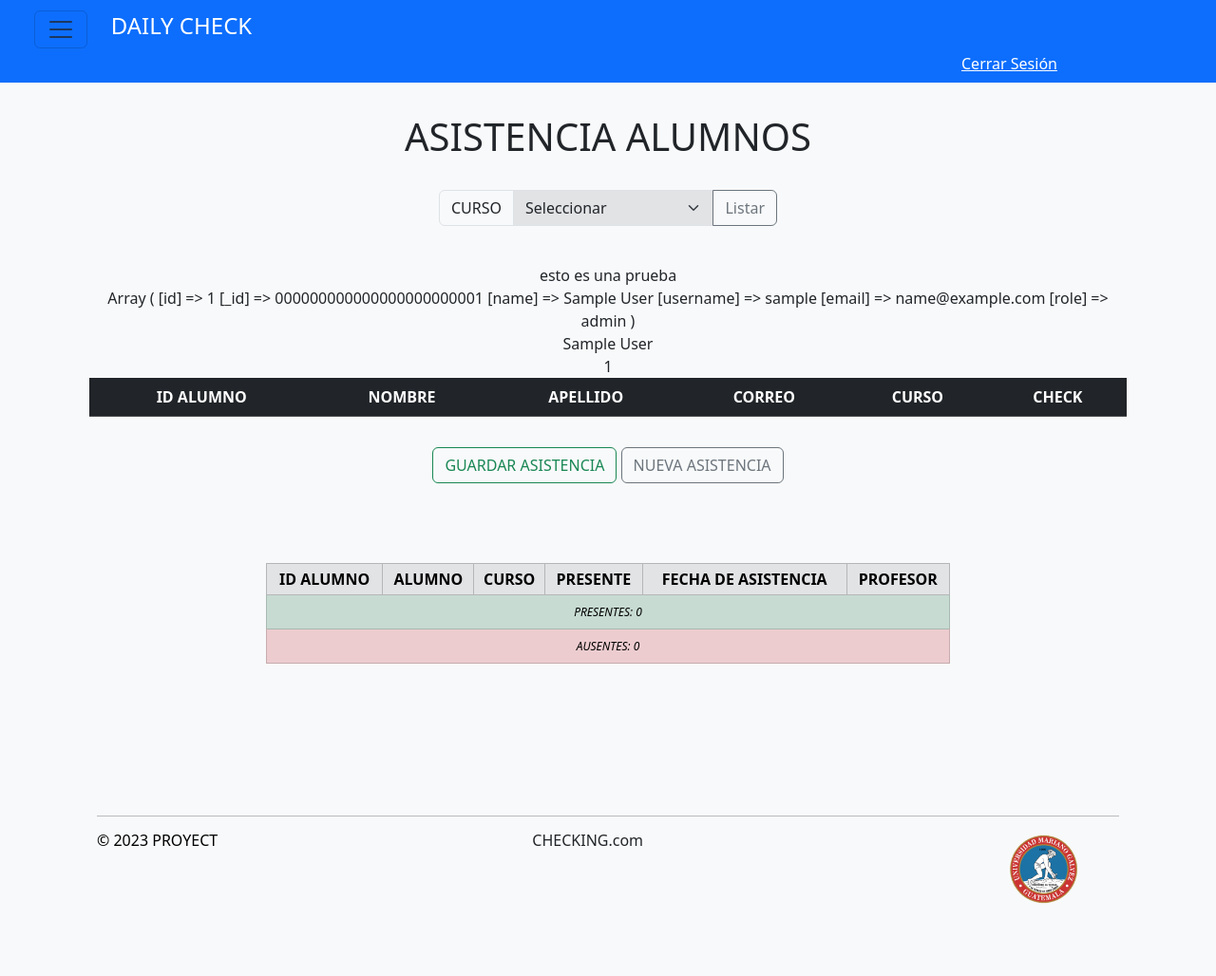
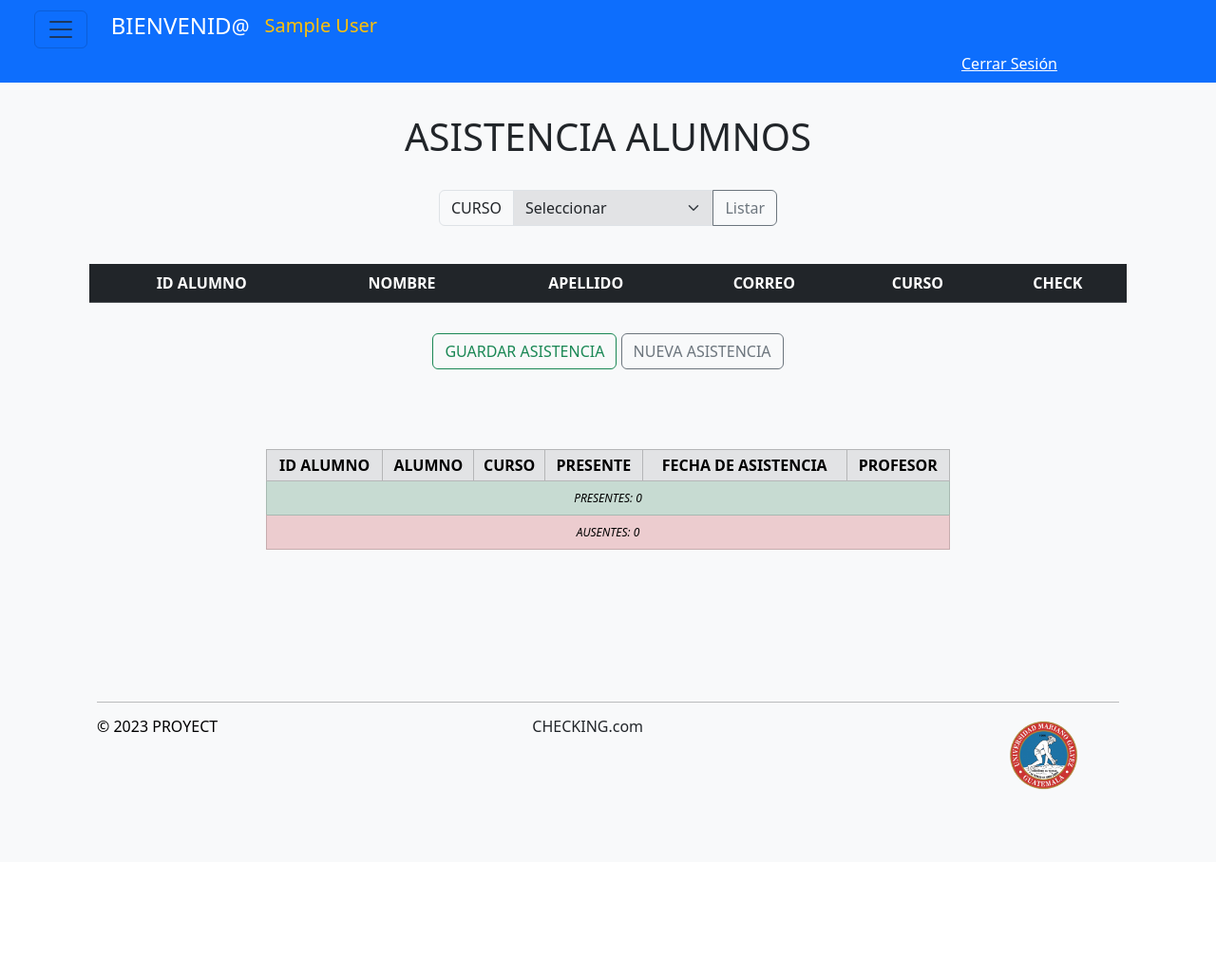
Before and after one commit to Davinchi211/digital, a PHP site: page /digital/vista_asis/asistencia.php in a window 1280 px wide. Shown: the whole page at 95% size. After the commit the page ends 832 px from the top, so only its background shows below. Run offline with PHP 8.4, Linux system fonts and the light colour scheme; the visitor is signed in with stand-in values (Sample User, id 1); tables that the repository leaves empty hold one stand-in row (values such as "Sample post"); lists and menus that the app fills with data are empty.

Commit message:
ADD USER

```diff
--- a/controlador_asis/consulta_asis.php
+++ b/controlador_asis/consulta_asis.php
@@ -2,14 +2,6 @@
     if (session_status() == PHP_SESSION_NONE) {
     session_start();
     }
-    echo "esto es una prueba<br>";
-    print_r($_SESSION['sessData']);
-
-    $user = $_SESSION['first_name'];
-    $id =  $_SESSION['id'];
-    echo "<br>";
-    echo $user."<br>";
-    echo $id."<br>";
 
     if(isset($_POST['select_curso'])){
     $sl_curso = $_POST['curso'];
--- a/controlador_asis/guardar_asis.php
+++ b/controlador_asis/guardar_asis.php
@@ -21,7 +21,7 @@
         }
 
         //Guardar asistencia
-        $user = "user1";
+        $user = $_SESSION['first_name'];
         $fecha = date("Y-m-d");
         //recorrer el array de los marcados
         foreach($alumno_asis as $id_alumno){
--- a/controlador_asis/lista_asis.php
+++ b/controlador_asis/lista_asis.php
@@ -1,7 +1,5 @@
 <?php
         if(isset($_POST["n_asistencia"])){
-                session_destroy();
-                session_start();
         }
         if (session_status() == PHP_SESSION_NONE) {
             session_start();
--- a/vista_asis/asistencia.php
+++ b/vista_asis/asistencia.php
@@ -27,7 +27,8 @@
                       <span class="navbar-toggler-icon"></span>
                   </button>
                 </div>
-            <a class="navbar-brand text-white"><h4>DAILY CHECK</h4></a>
+            <a class="navbar-brand text-white"><h4>BIENVENID<small>@</small></h4></a>
+            <a class="navbar-brand text-warning"><h5><?php echo $_SESSION['first_name'];?></h5></a>
             <a href="../login/userAccount.php?logoutSubmit=1" class="logout text-white" style="margin-left:1000px;">Cerrar Sesión</a>
             <!--DESIGN OFFCANVAS-->
             <div class="offcanvas offcanvas-start" tabindex="-1" id="offcanvasNavbar" aria-labelledby="navbarOffcanvasLgLabel">
```
